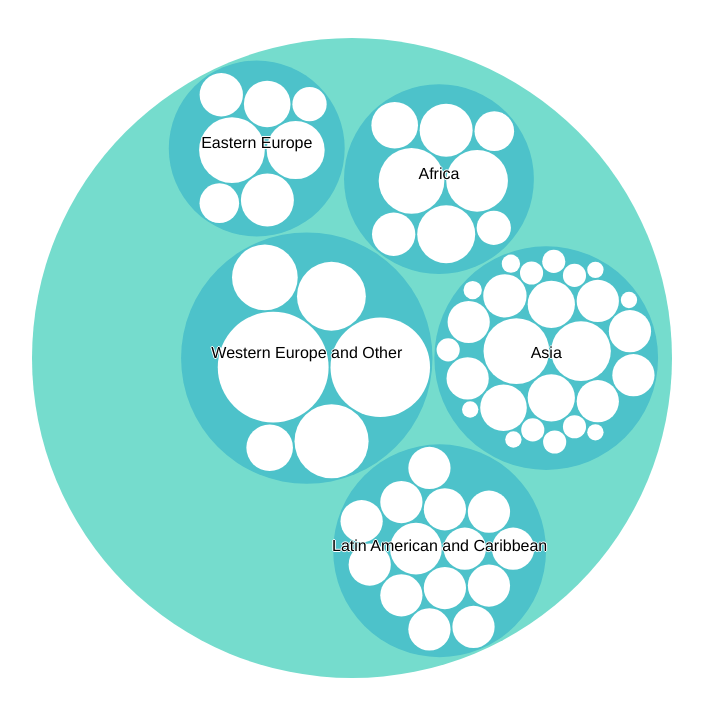
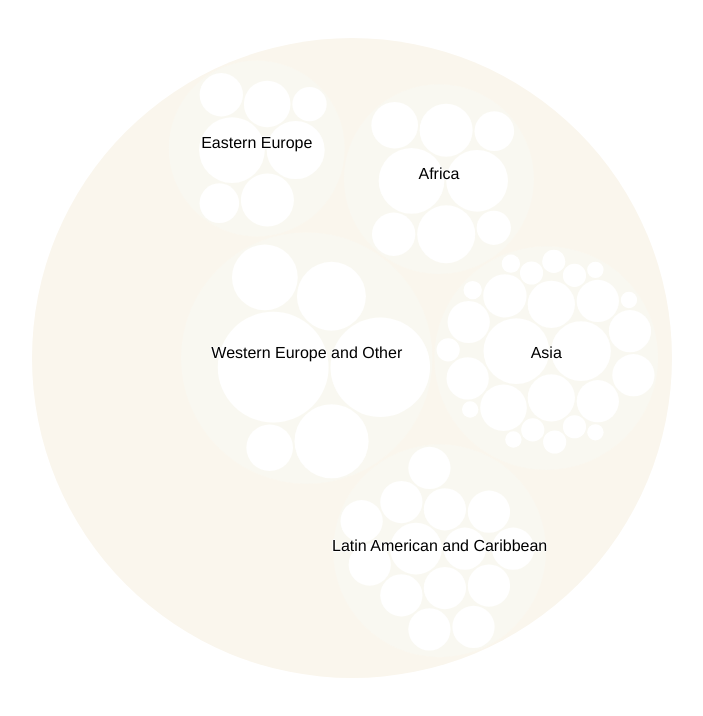
Before and after one commit to armistec/UN_CountriesNI, a plain HTML site: page index.html in a window 1280 px wide. Shown: the whole page, without its empty margins (6-709 px from the left). Drawn offline with nearby package versions, Linux system fonts and the light colour scheme.

Commit message:
Update index.html

```diff
--- a/index.html
+++ b/index.html
@@ -41,12 +41,12 @@ var svg = d3.select("svg"),
 
 var color = d3.scaleLinear()
     .domain([-1, 5])
-    .range(["hsl(152,80%,80%)", "hsl(228,30%,40%)"])
+    .range(["hsl(32,69%,95%)", "hsl(32,39%,100%)"])
     .interpolate(d3.interpolateHcl);
 
 var color2 = d3.scaleLinear()
     .domain([1, 3])
-    .range(["hsl(0, 0%, 100%)", "hsl(228,30%,40%)", "hsl(130, 97%, 73%)"])
+    .range(["hsl(0, 0%, 100%)", "hsl(32,69%,95%)", "hsl(130, 97%, 73%)"])
 
 var pack = d3.pack()
     .size([diameter - margin, diameter - margin])
```
